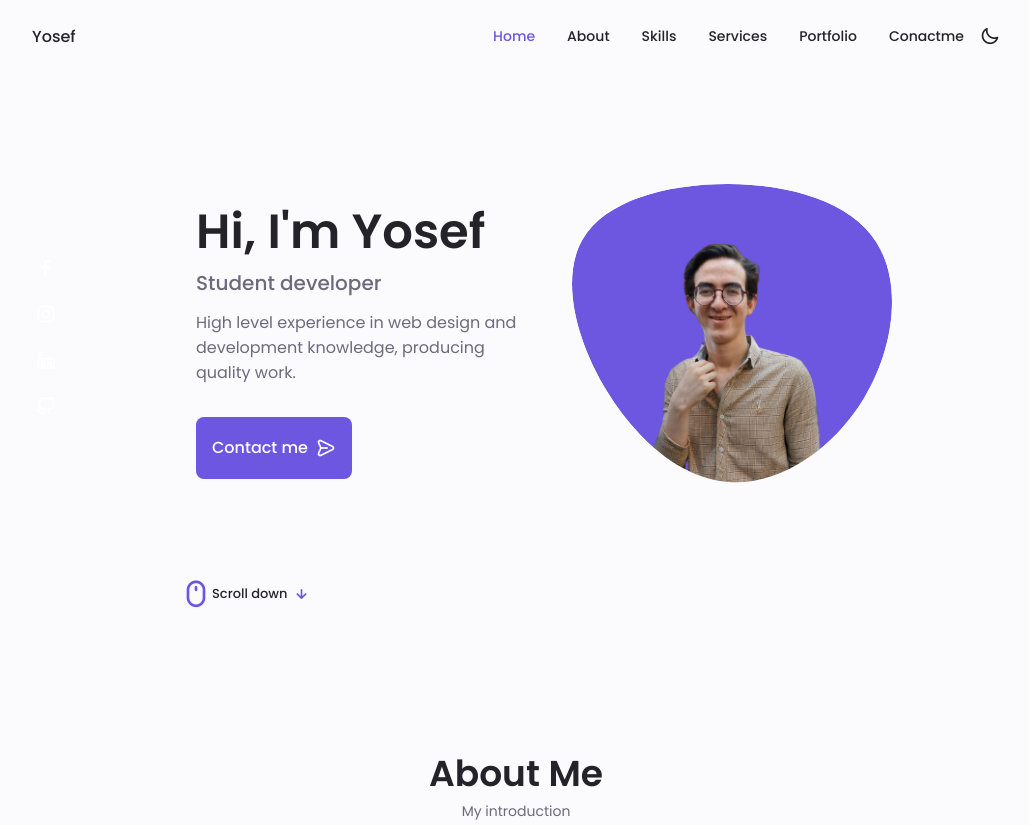
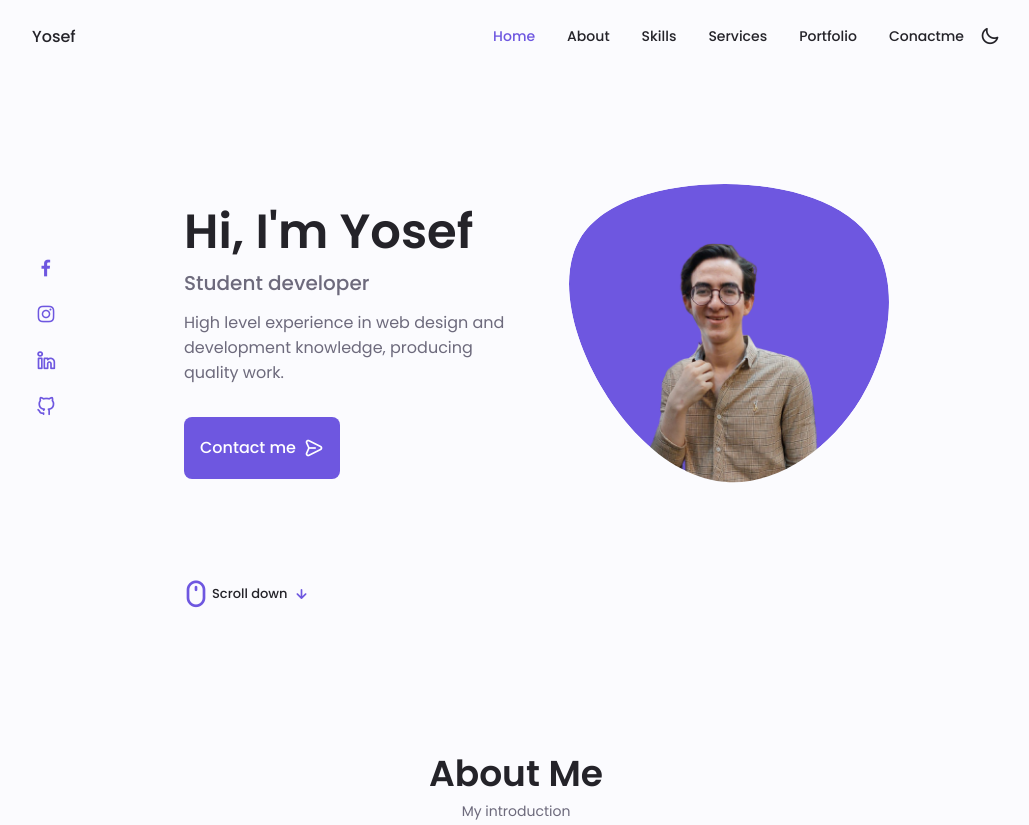
Before and after one commit to 0xyosef/yosefjoo.github.io, a plain HTML site: page index.html in a window 1280 px wide. Shown: the top 825 px of the page, without its empty margins (124-1153 px from the left). Drawn offline with nearby package versions, Linux system fonts and the light colour scheme.

Commit message:
Fix icons color in wite mode

```diff
--- a/index.html
+++ b/index.html
@@ -93,16 +93,16 @@
             <div class="home__container container grid">
                 <div class="home__content grid">
                     <div class="home__social">
-                        <a href="https://www.facebook.com/profile.php?id=100053387662182" target="_blank" class="footer__social">
+                        <a href="https://www.facebook.com/profile.php?id=100053387662182" target="_blank" class="home__social-icon">
                             <i class="uil uil-facebook-f"></i>
                         </a>
-                        <a href="https://www.instagram.com/yosseph_joo" target="_blank" class="footer__social">
+                        <a href="https://www.instagram.com/yosseph_joo" target="_blank" class="home__social-icon">
                             <i class="uil uil-instagram"></i>
                         </a>
-                        <a href="https://www.linkedin.com/in/yosef-mahmoud-2127a1221" target="_blank" class="footer__social">
+                        <a href="https://www.linkedin.com/in/yosef-mahmoud-2127a1221" target="_blank" class="home__social-icon">
                             <i class="uil uil-linkedin-alt"></i>
                         </a>
-                        <a href="https://github.com/YosefJoo" target="_blank" class="footer__social">
+                        <a href="https://github.com/YosefJoo" target="_blank" class="home__social-icon">
                             <i class="uil uil-github-alt"></i>
                         </a>
                     </div>
```
